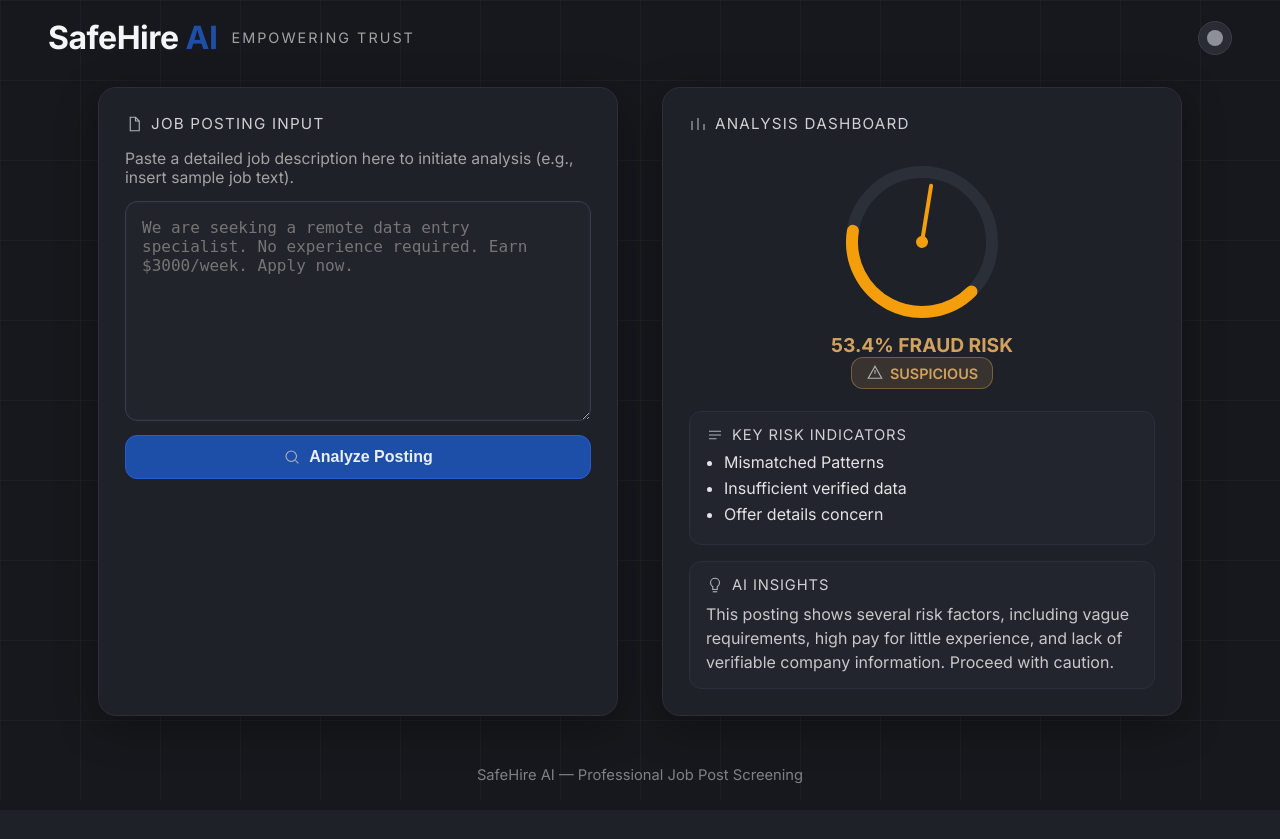
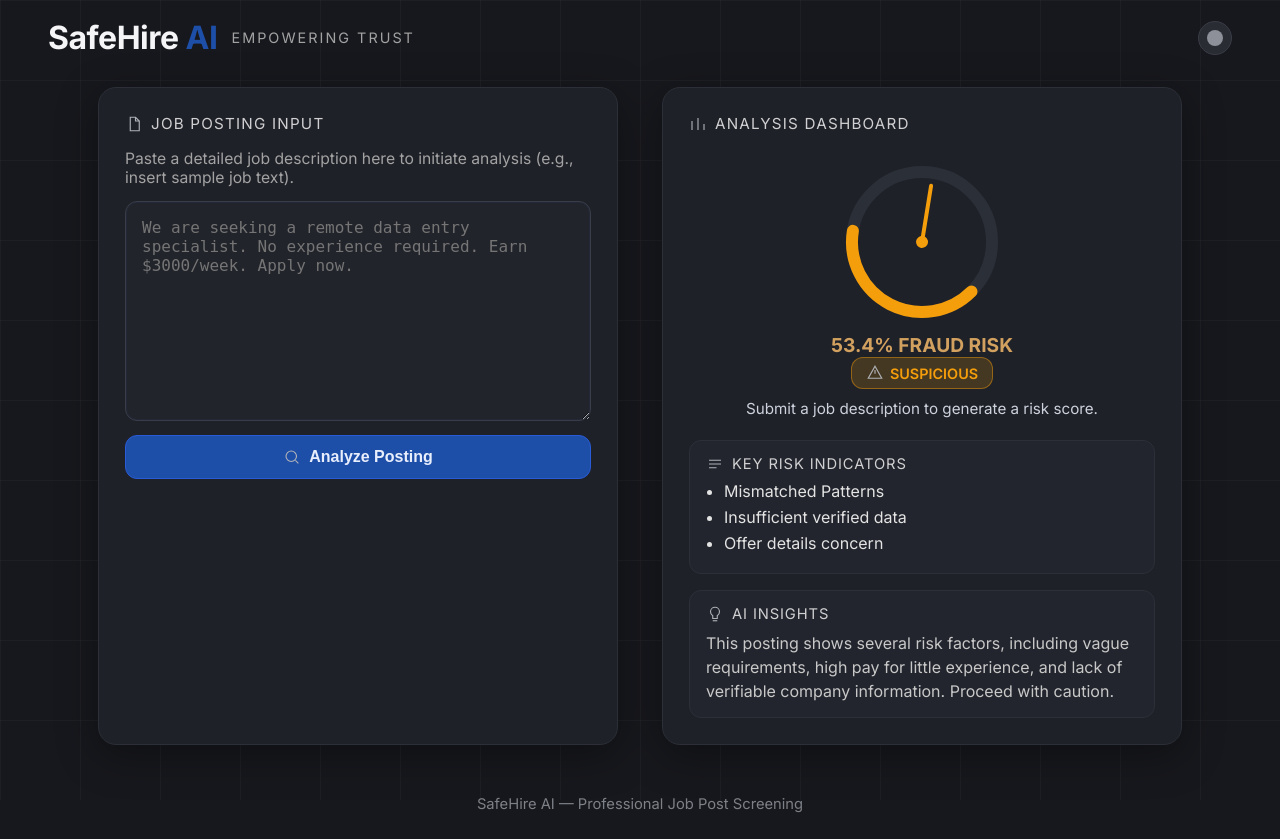
Before and after one commit to techieayusshh/Safehire-AI, a Flask app: page / in a window 1280 px wide. Before the commit the page ends 783 px from the top, so only its background shows below. Run offline with Flask 3, Linux system fonts and the light colour scheme; parts of the project's set-up code (start-up, migrations or seed data) failed here and were passed over.

Commit message:
Fix risk meter updates and prediction display

```diff
--- a/app.py
+++ b/app.py
@@ -94,12 +94,23 @@ def predict():
         return render_template(
             "index.html",
             prediction="Model files are missing. Ensure tokenizer.pkl and Fake_job_detection.h5 are present.",
+            probability=0,
+            fraud_chance=0,
+            reason="Model assets are unavailable, so risk scoring cannot run.",
+            result="Unavailable",
         )
 
     combined_text = request.form.get("combined_text")
 
     if not combined_text:
-        return render_template("index.html", prediction="Please enter the job description.")
+        return render_template(
+            "index.html",
+            prediction="Please enter the job description.",
+            probability=0,
+            fraud_chance=0,
+            reason="No job description provided. Submit text to generate a risk score.",
+            result="Unavailable",
+        )
 
     input_data = preprocess_text(combined_text)
 
--- a/static/style.css
+++ b/static/style.css
@@ -240,6 +240,31 @@ body {
     border: 1px solid rgba(210,161,95,0.4);
 }
 
+.badge-suspicious {
+    background: rgba(245, 158, 11, 0.18);
+    color: #f59e0b;
+    border-color: rgba(245, 158, 11, 0.45);
+}
+
+.badge-safe {
+    background: rgba(34, 197, 94, 0.16);
+    color: #22c55e;
+    border-color: rgba(34, 197, 94, 0.4);
+}
+
+.badge-critical {
+    background: rgba(239, 68, 68, 0.16);
+    color: #ef4444;
+    border-color: rgba(239, 68, 68, 0.4);
+}
+
+.result-text {
+    margin-top: 10px;
+    font-size: 0.95rem;
+    color: #cdd2dd;
+    text-align: center;
+}
+
 .card {
     background: var(--panel-alt);
     border: 1px solid var(--border);
--- a/templates/index.html
+++ b/templates/index.html
@@ -48,7 +48,7 @@
                 ANALYSIS DASHBOARD
             </div>
             <div class="dashboard">
-                <div class="gauge-wrap">
+                <div class="gauge-wrap" data-probability="{{ probability|default(53.4, true) }}" data-result="{{ result|default('Suspicious', true) }}">
                     <svg id="riskGauge" width="170" height="170" viewBox="0 0 170 170" aria-hidden="true">
                         <circle cx="85" cy="85" r="70" stroke="#2b2f38" stroke-width="12" fill="none"/>
                         <path id="gaugeArc" stroke="#F59E0B" stroke-width="12" fill="none" stroke-linecap="round"/>
@@ -58,11 +58,18 @@
                         </g>
                     </svg>
                     <div class="gauge-label"><span id="riskValue">53.4%</span> FRAUD RISK</div>
-                    <div class="badge badge-suspicious">
+                    <div class="badge badge-suspicious" id="riskBadge">
                         <span class="icon">
                             <svg viewBox="0 0 24 24" aria-hidden="true"><path d="M12 3l9 16H3z" fill="none" stroke="currentColor" stroke-width="1.5"/><path d="M12 8v5m0 4h.01" fill="none" stroke="currentColor" stroke-width="1.5"/></svg>
                         </span>
-                        SUSPICIOUS
+                        <span id="riskLabel">SUSPICIOUS</span>
+                    </div>
+                    <div class="result-text" id="resultText">
+                        {% if prediction is defined %}
+                            {{ prediction }}
+                        {% else %}
+                            Submit a job description to generate a risk score.
+                        {% endif %}
                     </div>
                 </div>
                 <div class="card">
@@ -126,18 +133,32 @@
             ].join(" ");
         }
 
-        const probability = {{ probability|default(53.4) }};
-        const percent = Math.max(0, Math.min(100, probability));
+        const gaugeWrap = document.querySelector('.gauge-wrap');
+        const probabilityValue = parseFloat(gaugeWrap.dataset.probability || '53.4');
+        const percent = Math.max(0, Math.min(100, probabilityValue));
         const angle = 270 * (percent / 100);
         const arc = describeArc(85, 85, 70, 135, 135 + angle);
         const gaugeArc = document.getElementById('gaugeArc');
         const gaugeNeedle = document.getElementById('gaugeNeedle');
         const riskValue = document.getElementById('riskValue');
+        const riskBadge = document.getElementById('riskBadge');
+        const riskLabel = document.getElementById('riskLabel');
 
         gaugeArc.setAttribute('d', arc);
         gaugeArc.setAttribute('stroke', percent >= 80 ? '#EF4444' : (percent >= 50 ? '#F59E0B' : '#22C55E'));
         gaugeNeedle.setAttribute('transform', `rotate(${(percent * 2.7) - 135} 85 85)`);
         riskValue.textContent = percent.toFixed(1) + '%';
+
+        if (percent >= 80) {
+            riskBadge.className = 'badge badge-critical';
+            riskLabel.textContent = 'HIGH RISK';
+        } else if (percent >= 50) {
+            riskBadge.className = 'badge badge-suspicious';
+            riskLabel.textContent = 'SUSPICIOUS';
+        } else {
+            riskBadge.className = 'badge badge-safe';
+            riskLabel.textContent = 'LOW RISK';
+        }
     </script>
 </body>
 </html>
```
